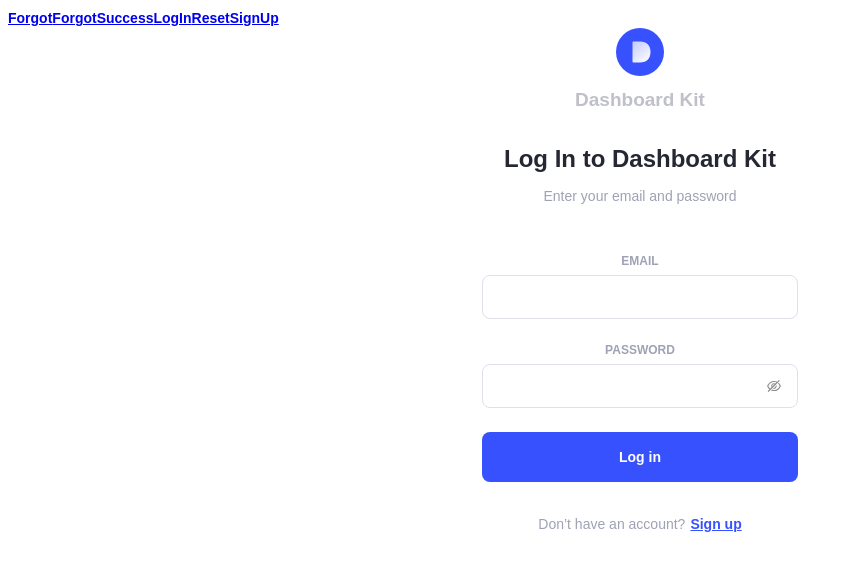
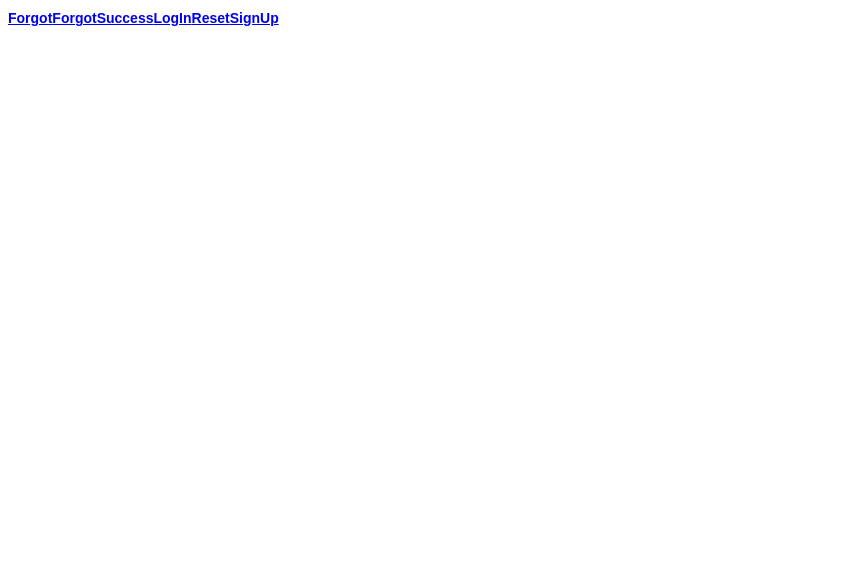
Before and after one commit to KseniaPopova02/dashboard-kit, a React (Create React App) app: page /LogIn in a window 1280 px wide. Shown: the top 570 px of the page, without its empty margins (0-853 px from the left). Built offline with nearby package versions, Linux system fonts and the light colour scheme.

Commit message:
for deliting

```diff
--- a/src/App.jsx
+++ b/src/App.jsx
@@ -8,6 +8,7 @@ import {
   SignUp,
   NotFound,
   Layout,
+  LogInForm,
 } from "./modal";
 const App = () => (
   <>
--- a/src/components/Button/Button.jsx
+++ b/src/components/Button/Button.jsx
@@ -6,7 +6,7 @@ export const Button = ({
   onClick,
   className = "",
   type = "button",
-  disabled = "false",
+  disabled = false,
 }) => (
   <StyledBtn
     onClick={onClick}
--- a/src/components/Input/Input.jsx
+++ b/src/components/Input/Input.jsx
@@ -1,6 +1,19 @@
 import React from "react";
 import { InputAnt } from "./style";
 
-export const Input = ({ type = "text", placeholder = "" }) => (
-  <InputAnt className="input" placeholder={placeholder} type={type} />
+export const Input = ({
+  type = "text",
+  placeholder = "",
+  name = "",
+  value = "",
+  onChange,
+}) => (
+  <InputAnt
+    className="input"
+    placeholder={placeholder}
+    type={type}
+    name={name}
+    value={value}
+    onChange={onChange}
+  />
 );
--- a/src/components/InputPassword/InputPassword.jsx
+++ b/src/components/InputPassword/InputPassword.jsx
@@ -1,6 +1,18 @@
 import React from "react";
 import { StyledInput } from "./style";
 
-export const InputPassword = ({ type = "text", placeholder = "" }) => (
-  <StyledInput placeholder={placeholder} type={type} />
+export const InputPassword = ({
+  type = "text",
+  placeholder = "",
+  name = "",
+  value = "",
+  onChange,
+}) => (
+  <StyledInput
+    placeholder={placeholder}
+    type={type}
+    name={name}
+    value={value}
+    onChange={onChange}
+  />
 );
--- a/src/modal/LogIn/LogIn.jsx
+++ b/src/modal/LogIn/LogIn.jsx
@@ -1,26 +1,3 @@
 import React from "react";
-import {
-  Logo,
-  LogoTitle,
-  LogoSubtitle,
-  Label,
-  Input,
-  InputPassword,
-  Button,
-  Question,
-} from "../../components";
-import { Container } from "../Forgot/style";
 
-export const LogIn = () => (
-  <Container>
-    <Logo />
-    <LogoTitle>Log In to Dashboard Kit</LogoTitle>
-    <LogoSubtitle>Enter your email and password</LogoSubtitle>
-    <Label>email</Label>
-    <Input>Email address</Input>
-    <Label>password</Label>
-    <InputPassword />
-    <Button>Log in</Button>
-    <Question />
-  </Container>
-);
+export const LogIn = () => <></>;
--- a/src/modal/LogInFrom/LogInForm.js
+++ /dev/null
@@ -1,3 +0,0 @@
-import { GlobalStyle } from "./styles/globalStyles";
-
-export const LogInForm = () => <></>;
--- a/src/modal/index.js
+++ b/src/modal/index.js
@@ -5,3 +5,4 @@ export * from "./Reset";
 export * from "./SignUp";
 export * from "./NotFound";
 export * from "./Layout";
+export * from "./LogInFrom";
```
